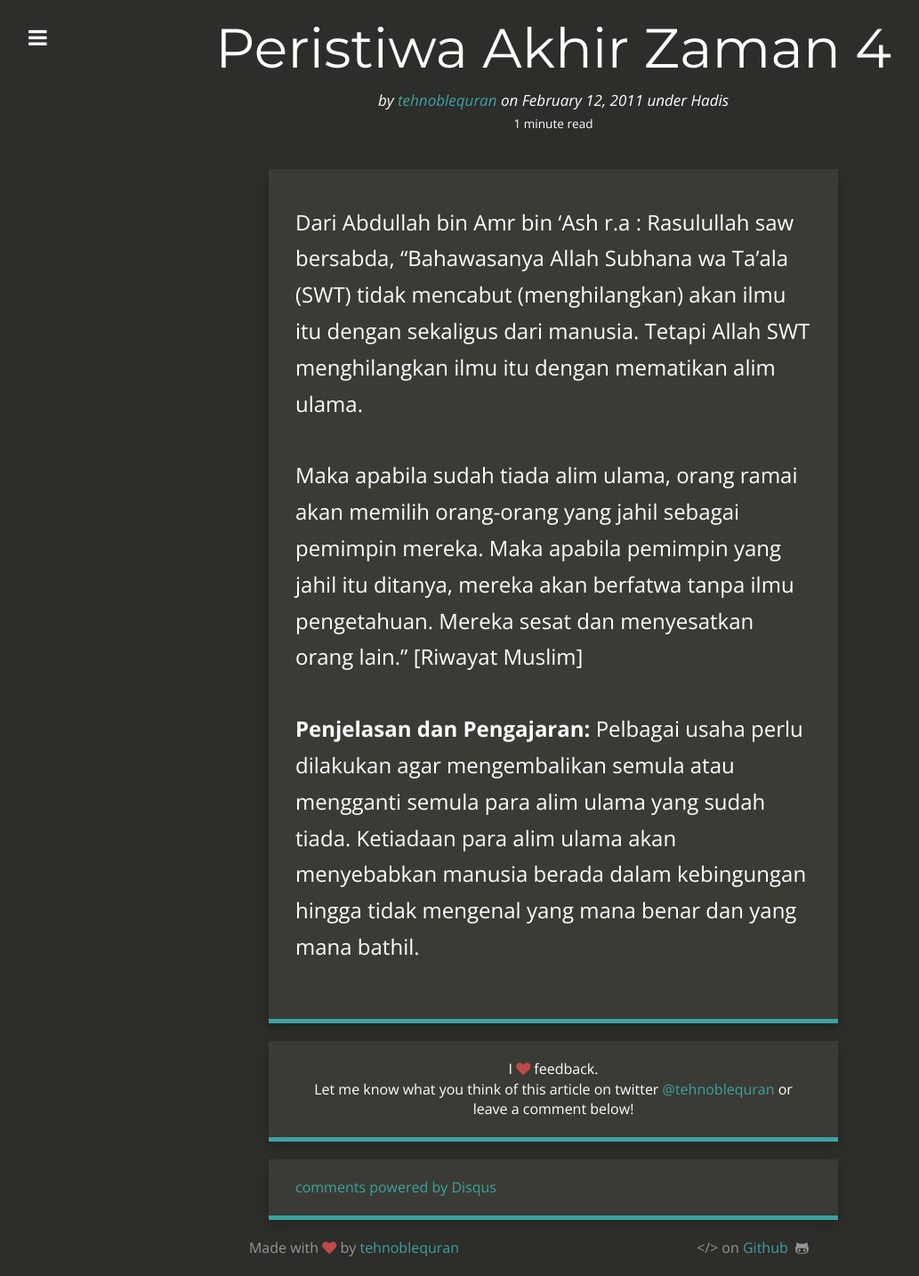
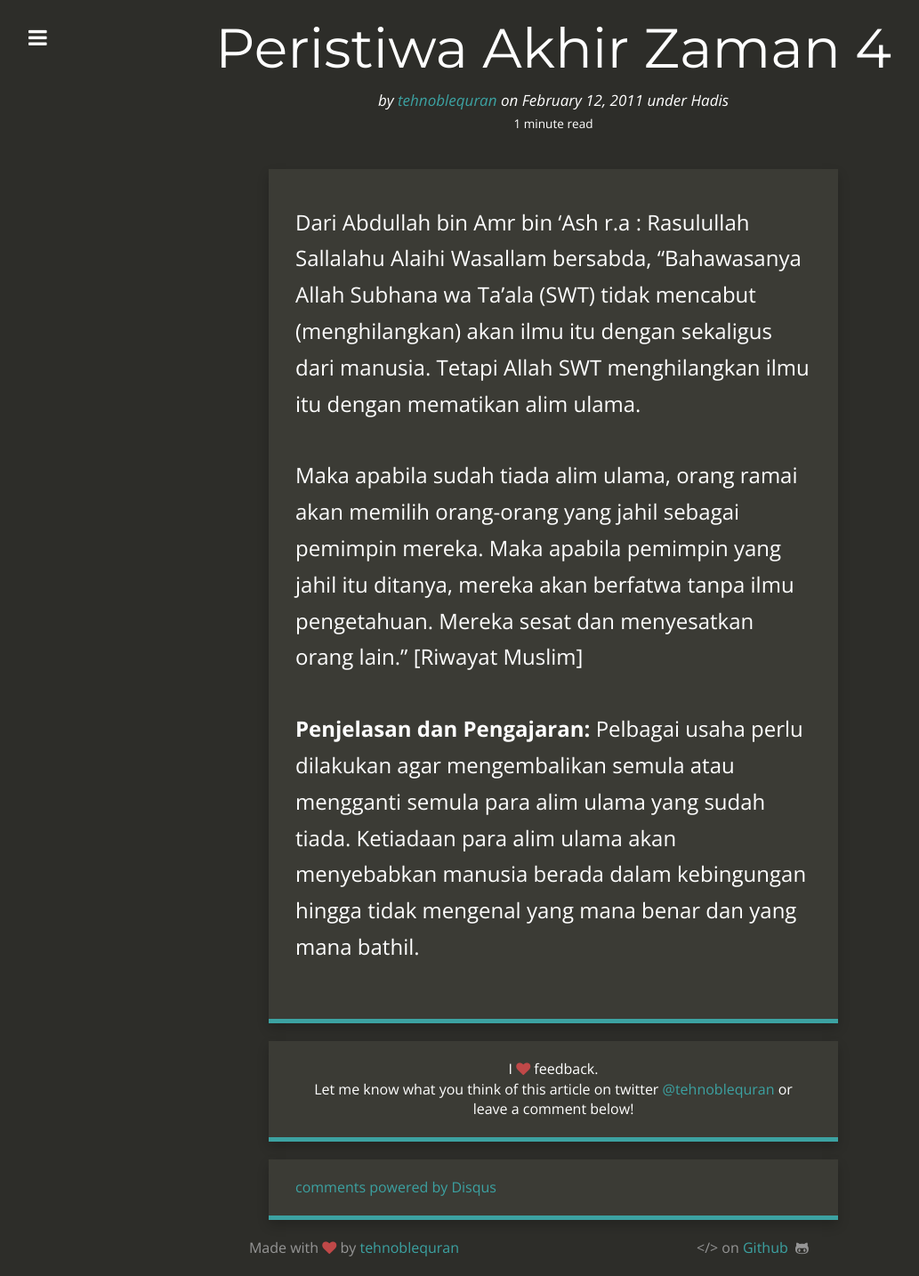
Before and after one commit to kedamaian/swsyafiq, a Jekyll site: the page built from _posts/2011-02-12-peristiwa-akhir-zaman-4.md, in a window 1280 px wide. Shown: the whole page at 89% size, without its empty margins (18-1051 px from the left). Built offline with Jekyll 4.4.1, drawn with Linux system fonts in a browser that asks for light colours; nearby versions of some CDN libraries; comment, search, counter and statistics services are not loaded.

Commit message:
Update 2011-02-12-peristiwa-akhir-zaman-4.md

```diff
--- a/_posts/2011-02-12-peristiwa-akhir-zaman-4.md
+++ b/_posts/2011-02-12-peristiwa-akhir-zaman-4.md
@@ -6,7 +6,7 @@ title: Peristiwa Akhir Zaman 4
 categories:
   - Hadis
 ---
-Dari Abdullah bin Amr bin ‘Ash r.a : Rasulullah saw bersabda, “Bahawasanya Allah Subhana wa Ta’ala (SWT) tidak mencabut (menghilangkan) akan ilmu itu dengan sekaligus dari manusia. Tetapi Allah SWT menghilangkan ilmu itu dengan mematikan alim ulama.
+Dari Abdullah bin Amr bin ‘Ash r.a : Rasulullah Sallalahu Alaihi Wasallam bersabda, “Bahawasanya Allah Subhana wa Ta’ala (SWT) tidak mencabut (menghilangkan) akan ilmu itu dengan sekaligus dari manusia. Tetapi Allah SWT menghilangkan ilmu itu dengan mematikan alim ulama.
 
 Maka apabila sudah tiada alim ulama, orang ramai akan memilih orang-orang yang jahil sebagai pemimpin mereka. Maka apabila pemimpin yang jahil itu ditanya, mereka akan berfatwa tanpa ilmu pengetahuan. Mereka sesat dan menyesatkan orang lain.” [Riwayat Muslim]
 
```
